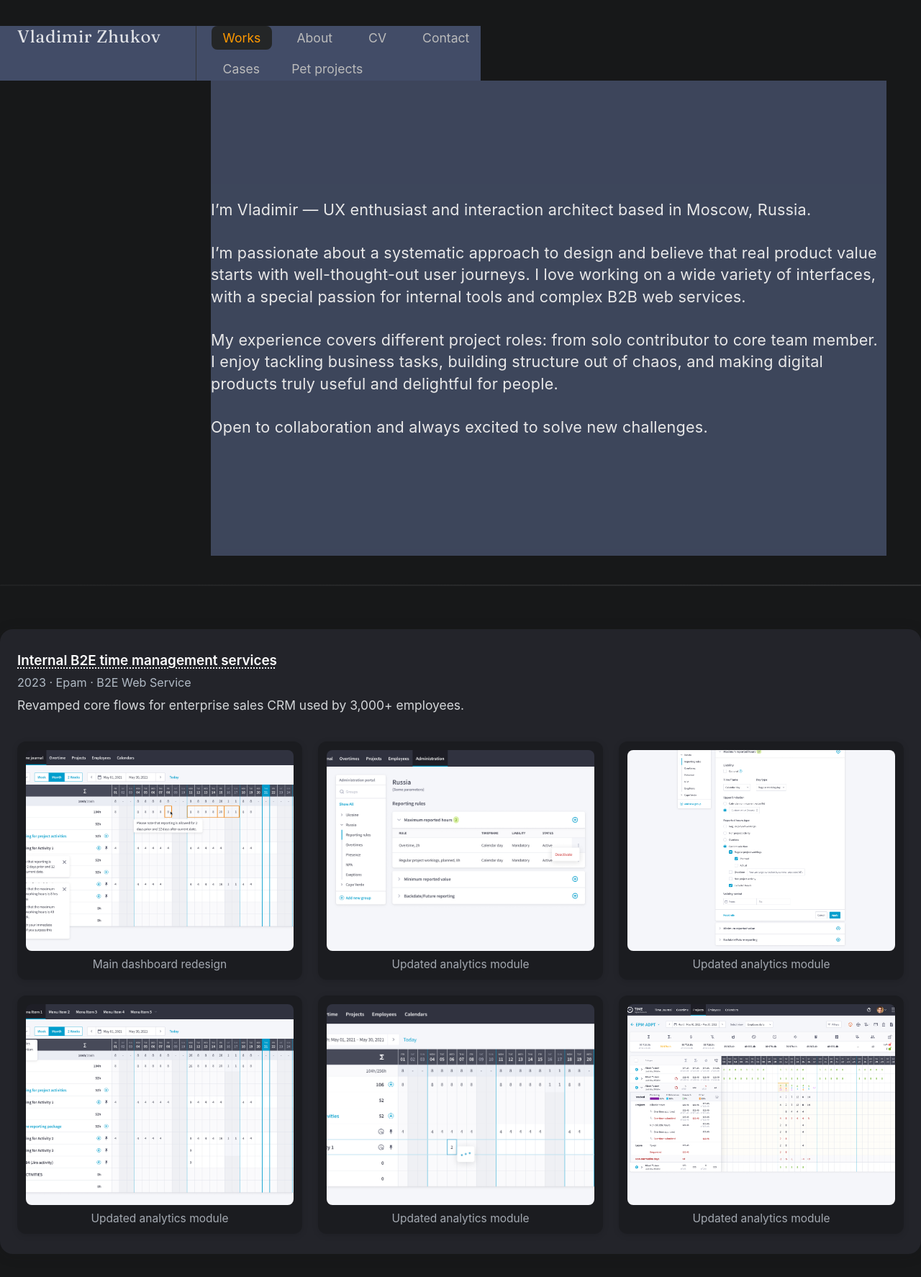
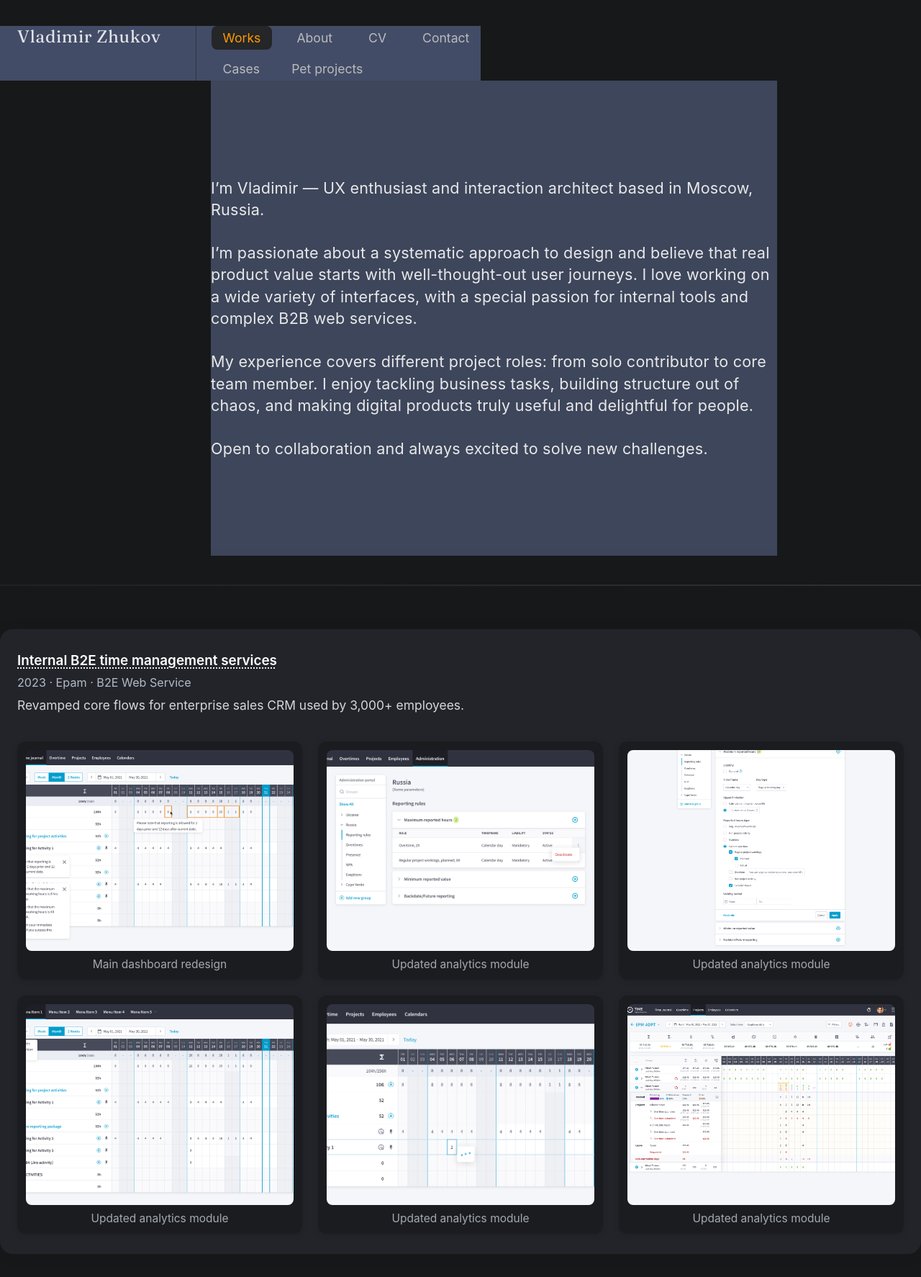
Before and after one commit to uxiscool/experience, a Jekyll site: the page built from index.md, in a window 1280 px wide. Shown: the whole page at 72% size. Built offline with Jekyll 4.4.1, drawn with Linux system fonts in a browser that asks for light colours.

Commit message:
Add files via upload

```diff
--- a/assets/css/main.css
+++ b/assets/css/main.css
@@ -123,7 +123,7 @@ main {
   margin-left: 0;
   margin-right: 0;
   padding-left: 293px;
-  padding-right: 48px;
+  padding-right: 200px;
   max-width: none;
   width: 100%;
   box-sizing: border-box;
@@ -132,14 +132,14 @@ main {
 @media (max-width: 1200px) {
   .container {
     padding-left: 293px;
-    padding-right: 32px;
+    padding-right: 132px;
   }
 }
 
 @media (max-width: 980px) {
   .container {
-    padding-left: 293px;
-    padding-right: 0;
+    padding-left: 32px;
+    padding-right: 32px;
   }
 }
 
```
